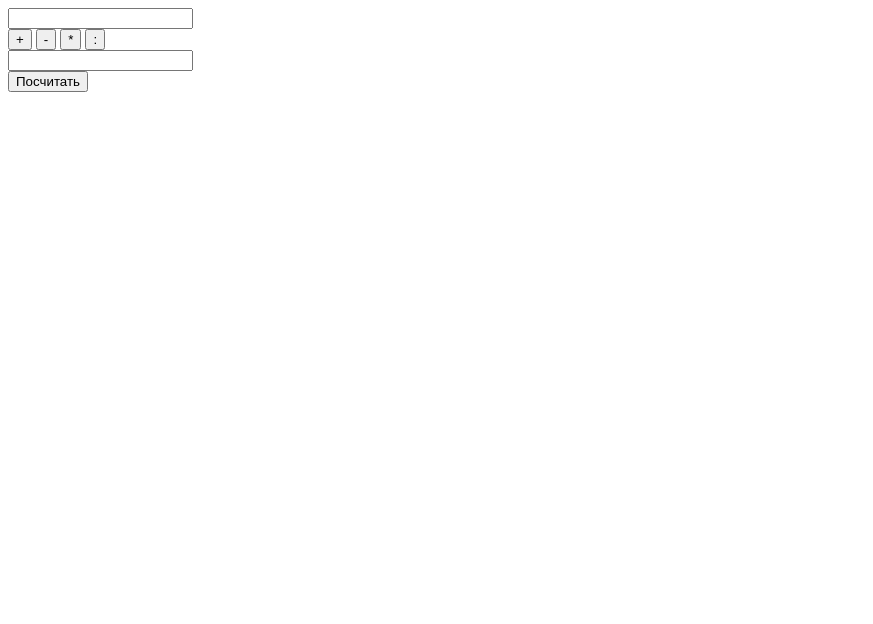
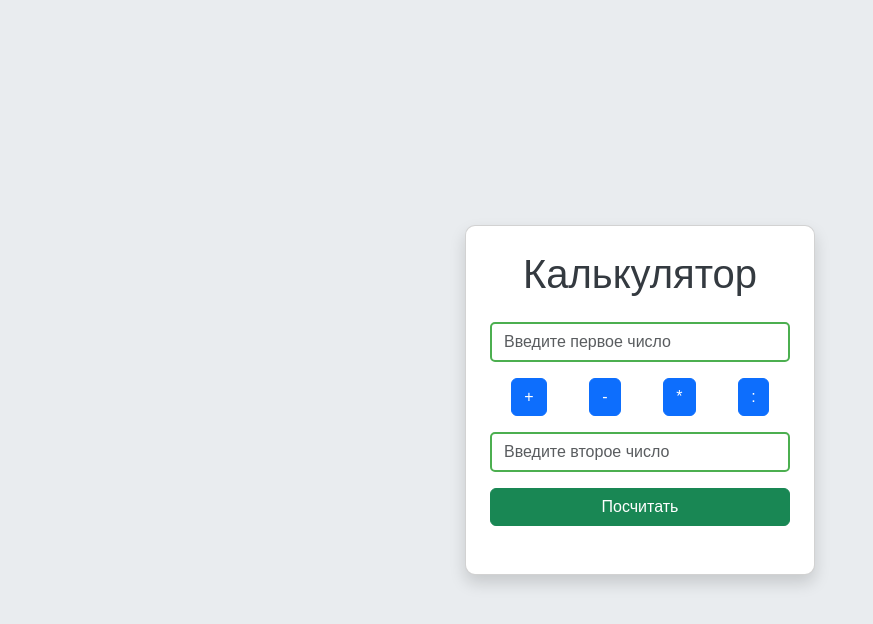
Before and after one commit to Toosff/calculator, a plain HTML site: page index.html in a window 1280 px wide. Shown: the whole page, without its empty margins (0-873 px from the left). Drawn offline with nearby package versions, Linux system fonts and the light colour scheme.

Commit message:
Add files via upload

```diff
--- a/index.html
+++ b/index.html
@@ -1,29 +1,31 @@
 <!DOCTYPE html>
 <html lang="ru">
 <head>
-    <meta charset="UTF-8"></meta>
+    <meta charset="UTF-8">
     <title>Калькулятор</title>
-    <script src="app.js"></script>
+    <link href="https://cdn.jsdelivr.net/npm/bootstrap@5.3.0-alpha3/dist/css/bootstrap.min.css" rel="stylesheet"
+        integrity="sha384-KK94CHFLLe+nY2dmCWGMq91rCGa5gtU4mk92HdvYe+M/SXH301p5ILy+dN9+nJOZ" crossorigin="anonymous">
+    <link rel="stylesheet" href="style.css">
+    <script src="app.js" defer></script>
 </head>
 <body>
-    <!-- поле ввода первого числа -->
-    <input id="num1" />
+    <div class="container d-flex justify-content-center align-items-center min-vh-100">
+        <div class="card p-4 shadow">
+            <h1 class="text-center mb-4">Калькулятор</h1>
+            <input type="text" id="num1" class="form-control mb-3" placeholder="Введите первое число">
 
-    <!-- блок с кнопками -->
-    <div id="operator-btns">
-        <button id="plus" onclick="op='+'">+</button>
-        <button id="minus" onclick="op='-'">-</button>
-        <button id="times" onclick="op='*'">*</button>
-        <button id="devide" onclick="op=':'">:</button>
+            <div class="d-flex justify-content-around mb-3">
+                <button id="plus" class="btn btn-primary" onclick="op='+'">+</button>
+                <button id="minus" class="btn btn-primary" onclick="op='-'">-</button>
+                <button id="times" class="btn btn-primary" onclick="op='*'">*</button>
+                <button id="devide" class="btn btn-primary" onclick="op=':'">:</button>
+            </div>
+
+            <input type="text" id="num2" class="form-control mb-3" placeholder="Введите второе число">
+            <button class="btn btn-success w-100" onclick="func()">Посчитать</button>
+
+            <p id="result" class="mt-3 h4 text-center"></p>
+        </div>
     </div>
-
-    <!-- поле ввода второго числа -->
-    <input id="num2" />
-    <br>
-
-    <!-- кнопка для расчетов -->
-    <button onclick="func()">Посчитать</button>
-
-    <p id="result"></p>
 </body>
 </html>
--- /dev/null
+++ b/style.css
@@ -0,0 +1,31 @@
+body {
+    background-color: #e9ecef;
+    font-family: 'Arial', sans-serif;
+}
+
+.card {
+    width: 350px;
+    border-radius: 10px;
+}
+
+h1 {
+    color: #343a40;
+}
+
+input[type="text"] {
+    border: 2px solid #4CAF50;
+    border-radius: 5px;
+    font-size: 16px;
+}
+
+button {
+    transition: background-color 0.3s;
+}
+
+button:hover {
+    opacity: 0.9; /* Сделать кнопки менее непрозрачными при наведении */
+}
+
+#result {
+    color: #28a745; /* зеленый цвет для результата */
+}
```
Also changed, not shown: app.js (line endings or trailing spaces).
